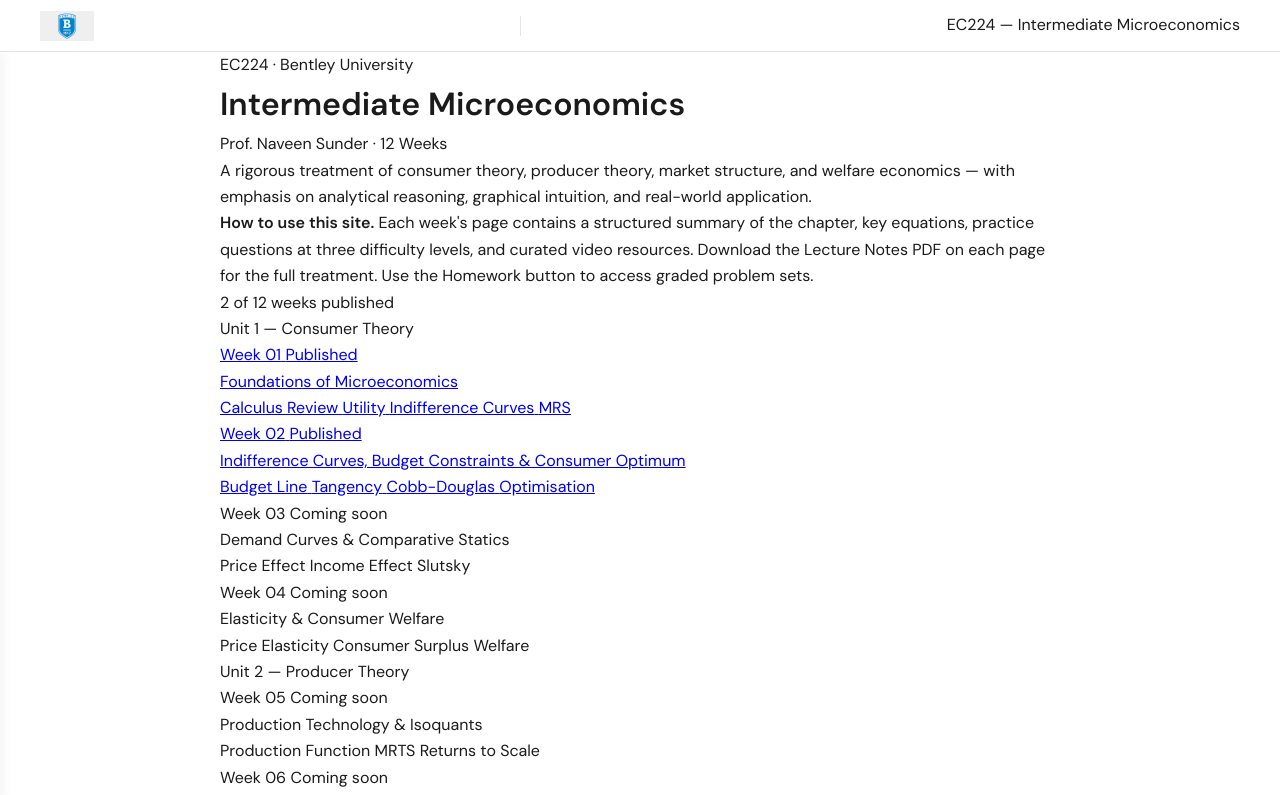
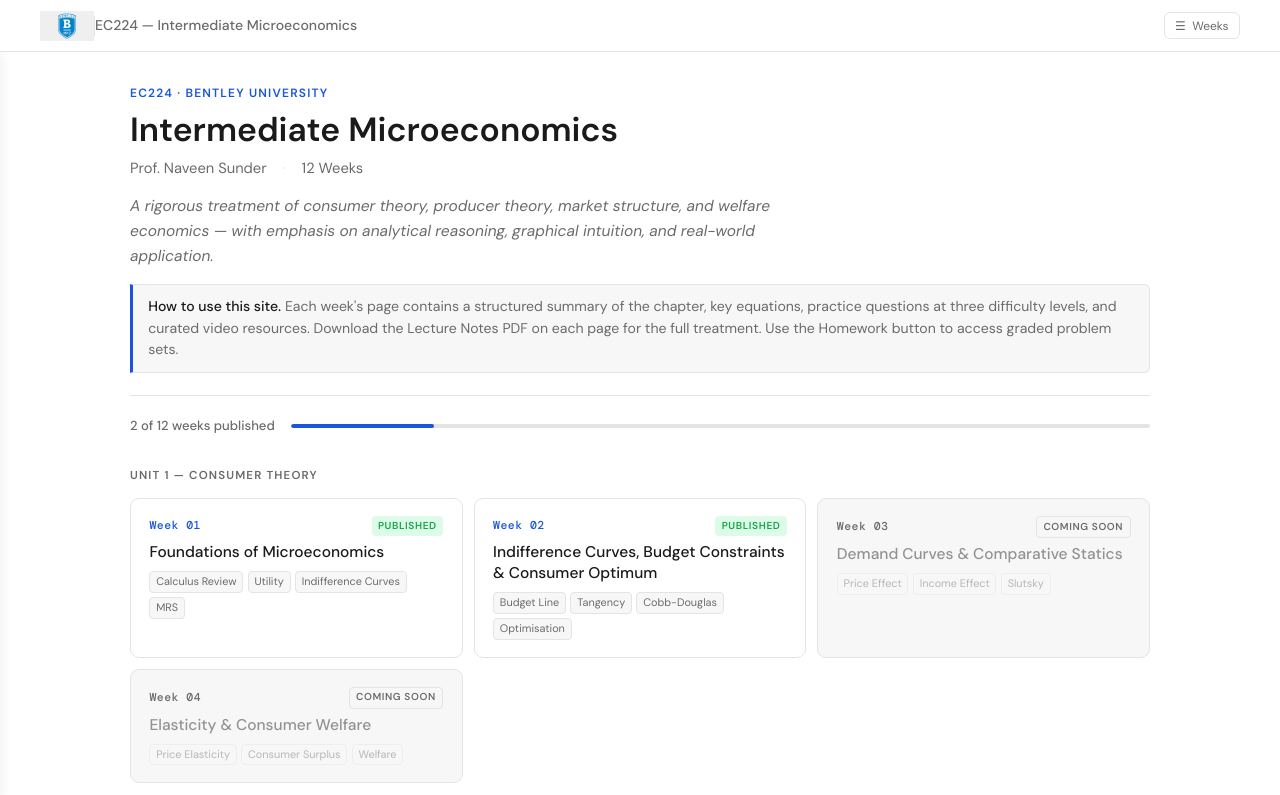
Before and after one commit to naveensunder/IntMicroWebsite, a plain HTML site: page index.html in a window 1280 px wide. Shown: the top 795 px of the page. Drawn offline with nearby package versions, Linux system fonts and the light colour scheme.

Commit message:
Add files via upload

```diff
--- a/index.html
+++ b/index.html
@@ -21,6 +21,7 @@
   </a>
   <div class="top-bar-divider"></div>
   <span class="top-bar-course">EC224 — Intermediate Microeconomics</span>
+  <button class="left-nav-toggle" onclick="openLN()" style="margin-left:auto">&#9776;&nbsp; Weeks</button>
 </div>
 
 <div class="left-nav-overlay" id="lnOverlay" onclick="closeLN()"></div>
@@ -42,7 +43,7 @@
   </ul>
 </nav>
 
-<main class="main" id="main-content">
+<main class="main" id="main-content" style="max-width:1100px;padding:0 2.5rem 4rem;">
 
   <!-- Course header -->
   <header class="course-header">
--- a/shared.css
+++ b/shared.css
@@ -372,3 +372,48 @@
     .left-nav-toggle:hover { border-color: var(--accent); color: var(--accent); }
     .left-nav-overlay { display: none; position: fixed; inset: 0; background: rgba(0,0,0,0.18); z-index: 140; }
     .left-nav-overlay.open { display: block; }
+
+
+    /* ── Index page — course header ─────────────────── */
+    .top-bar-course { font-size: 0.88rem; color: var(--muted); font-weight: 500; }
+    .course-header { padding: 2rem 0 1.4rem; border-bottom: 1px solid var(--rule); }
+    .course-tag { font-size: 0.75rem; font-weight: 600; letter-spacing: 0.1em; text-transform: uppercase; color: var(--accent); margin-bottom: 0.4rem; }
+    .course-header h1 { font-size: 2.1rem; font-weight: 600; line-height: 1.2; color: var(--text); margin-bottom: 0.35rem; }
+    .course-meta { display: flex; align-items: center; gap: 1rem; font-size: 0.92rem; color: var(--muted); flex-wrap: wrap; }
+    .course-meta-sep { color: var(--rule); }
+    .course-description { margin-top: 0.85rem; font-size: 0.97rem; font-style: italic; color: var(--muted); max-width: 700px; line-height: 1.6; }
+    .how-to-use { margin-top: 1rem; padding: 0.65rem 0.95rem; background: var(--off-white); border: 1px solid var(--rule); border-left: 3px solid var(--accent); border-radius: 0 6px 6px 0; font-size: 0.88rem; color: var(--muted); line-height: 1.55; }
+    .how-to-use strong { color: var(--text); font-weight: 500; }
+
+    /* ── Index page — progress bar ──────────────────── */
+    .progress-row { display: flex; align-items: center; justify-content: space-between; padding: 1.2rem 0 0.6rem; gap: 1rem; }
+    .progress-label { font-size: 0.82rem; color: var(--muted); font-weight: 500; white-space: nowrap; }
+    .progress-track { flex: 1; height: 4px; background: var(--rule); border-radius: 99px; overflow: hidden; }
+    .progress-fill { height: 100%; background: var(--accent); border-radius: 99px; width: 16.7%; }
+
+    /* ── Index page — week grid ─────────────────────── */
+    .week-grid { display: grid; grid-template-columns: repeat(auto-fill, minmax(260px, 1fr)); gap: 0.7rem; padding-bottom: 0.5rem; }
+    .week-card { display: block; text-decoration: none; border: 1px solid var(--rule); border-radius: 9px; padding: 1.05rem 1.15rem; transition: border-color 0.15s, box-shadow 0.15s, background 0.15s; background: var(--white); }
+    .week-card:hover { border-color: var(--accent); box-shadow: 0 2px 12px rgba(26,86,219,0.08); background: var(--accent-light); }
+    .week-card:hover .wc-num { color: var(--accent); }
+    .week-card.upcoming { background: var(--off-white); cursor: default; pointer-events: none; }
+    .week-card.upcoming .wc-title, .week-card.upcoming .wc-tags { opacity: 0.45; }
+    .wc-top { display: flex; align-items: center; justify-content: space-between; margin-bottom: 0.38rem; }
+    .wc-num { font-family: var(--mono); font-size: 0.72rem; font-weight: 500; color: var(--accent); letter-spacing: 0.04em; }
+    .wc-num.upcoming { color: var(--muted); }
+    .wc-badge { font-size: 0.63rem; font-weight: 600; letter-spacing: 0.06em; text-transform: uppercase; border-radius: 4px; padding: 0.1rem 0.4rem; }
+    .wc-badge.published { background: #dcfce7; color: #16a34a; }
+    .wc-badge.soon { background: var(--off-white); color: var(--muted); border: 1px solid var(--rule); }
+    .wc-title { font-size: 0.97rem; font-weight: 500; color: var(--text); line-height: 1.35; margin-bottom: 0.5rem; }
+    .wc-tags { display: flex; flex-wrap: wrap; gap: 0.28rem; }
+    .wc-tag { font-size: 0.68rem; color: var(--muted); background: var(--off-white); border: 1px solid var(--rule); border-radius: 4px; padding: 0.06rem 0.36rem; }
+    .week-card:hover .wc-tag { background: white; }
+    .grid-section-label { grid-column: 1 / -1; font-size: 0.72rem; font-weight: 600; letter-spacing: 0.1em; text-transform: uppercase; color: var(--muted); padding: 0.7rem 0 0.15rem; border-top: 1px solid var(--rule); margin-top: 0.2rem; }
+    .grid-section-label:first-child { border-top: none; padding-top: 1rem; }
+
+    /* ── Index page — footer ────────────────────────── */
+    .site-footer { padding: 1.8rem 0 0; border-top: 1px solid var(--rule); display: flex; align-items: center; justify-content: space-between; flex-wrap: wrap; gap: 0.5rem; }
+    .footer-left { font-size: 0.82rem; color: var(--muted); line-height: 1.5; }
+    .footer-left a { color: var(--muted); text-decoration: none; }
+    .footer-left a:hover { color: var(--accent); }
+    .footer-logo { height: 24px; opacity: 0.55; }
```
